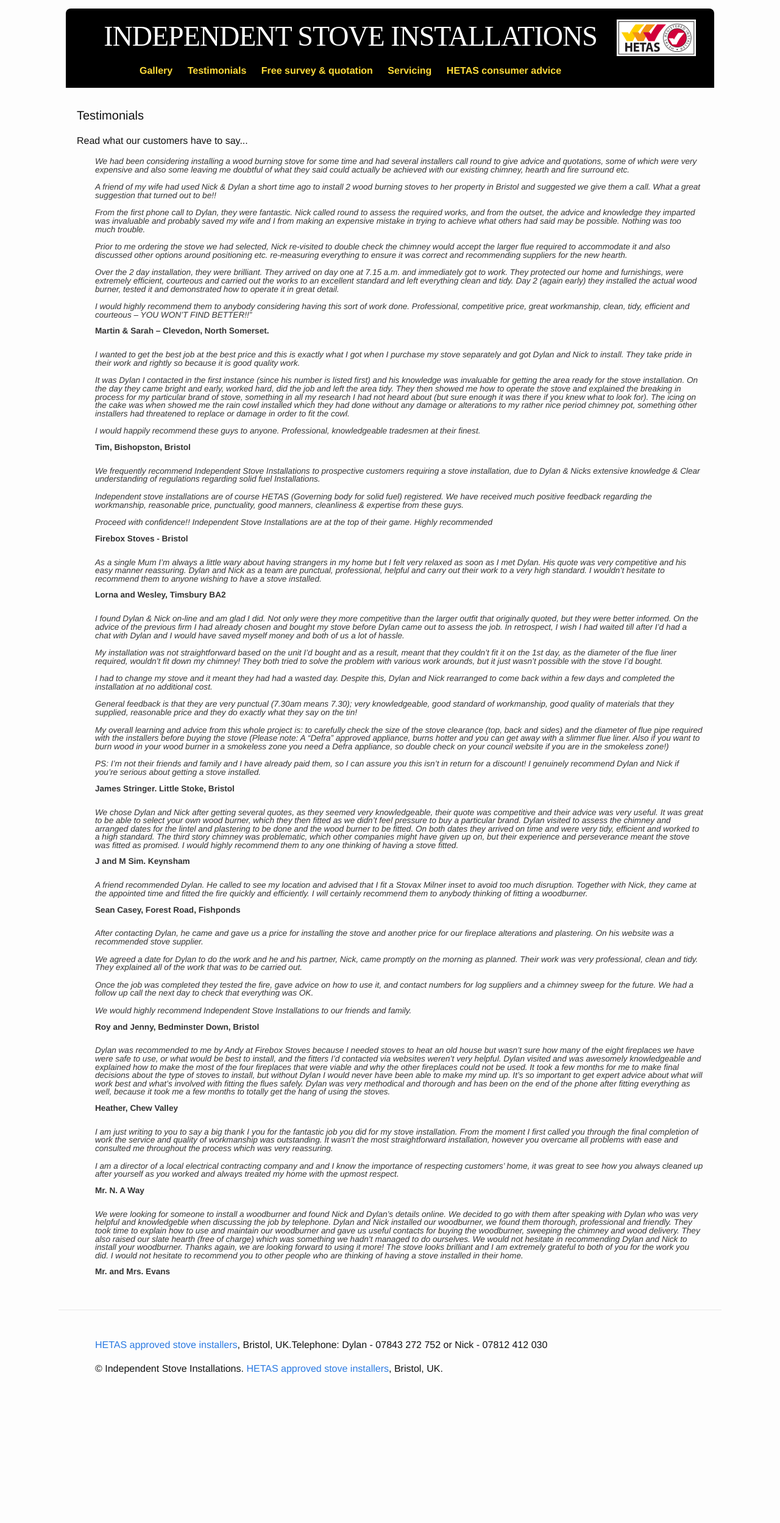
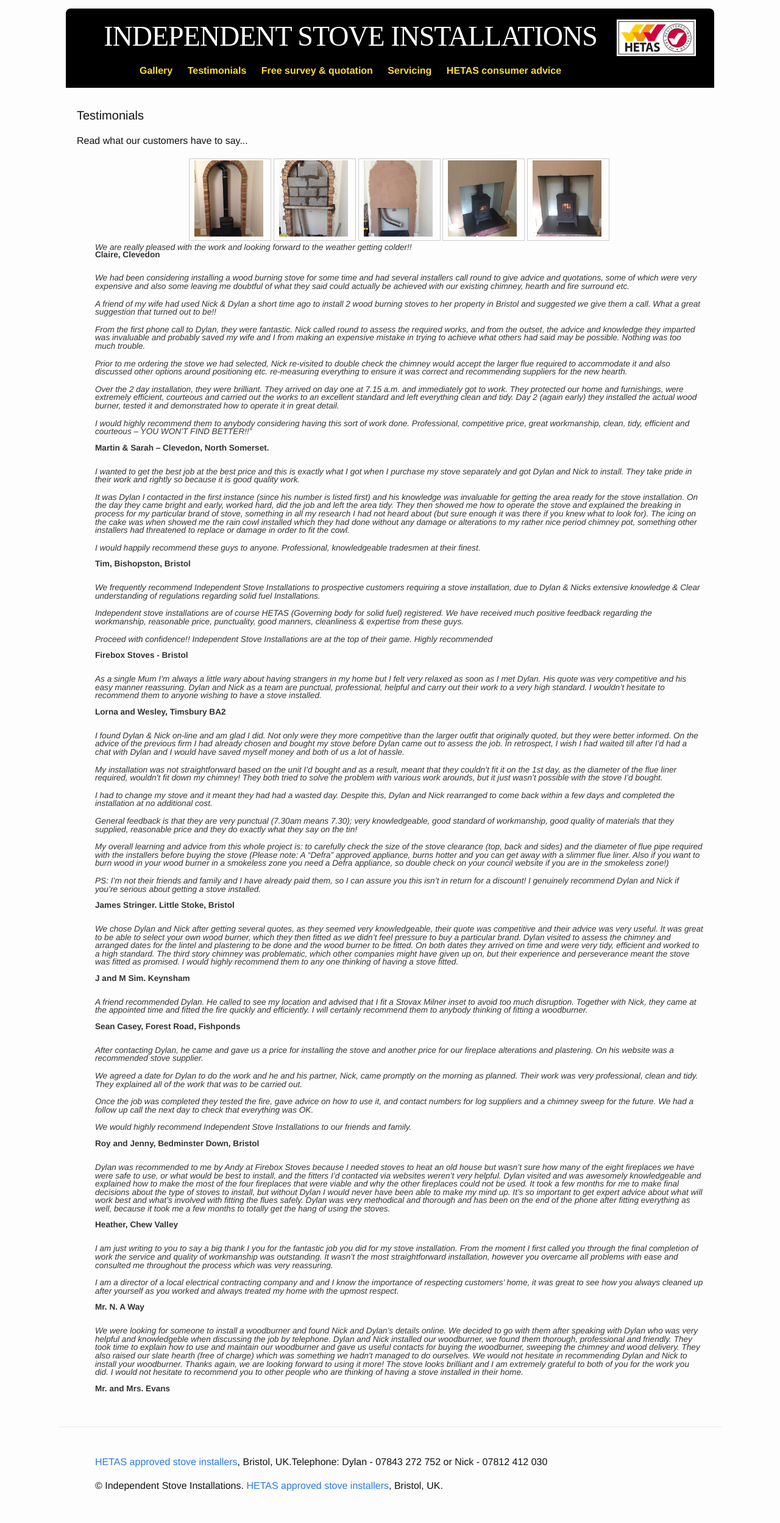
Before and after one commit to steventux/independentstoveinstallations, a Jekyll site: the page built from testimonials.html, in a window 1280 px wide. Shown: the whole page at 61% size. Built offline with Jekyll 4.4.1, drawn with Linux system fonts in a browser that asks for light colours; before the commit the page ends 2306 px from its top, so only the background shows below that.

Commit message:
Add a mini gallery to testimonials

```diff
--- a/_sass/_layout.scss
+++ b/_sass/_layout.scss
@@ -382,7 +382,7 @@ body {
  * Recent installations
  *
  */
-.recent-installations {
+.recent-installations, .testimonials {
   .gallery-wrapper {
     margin: 2px auto 2px auto;
     text-align:center;
--- a/testimonials.html
+++ b/testimonials.html
@@ -8,7 +8,40 @@ permalink: /testimonials/
   <div class="testimonials">
     <h1 class="page-heading">{{ page.title}}</h1>
     <p>Read what our customers have to say...</p>
+
     <ul>
+      <li class="testimonial">
+        <div class="testimonial-body">
+        <div class="gallery-wrapper">
+          <div class="thumbnail-wrapper">
+            <a href="/images/01-original-installation.jpg" data-title="Original installation" data-lightbox="installations">
+              <img src="/images/01-original-installation-thumb.jpg" alt="Original installation"/>
+            </a>
+          </div>
+          <div class="thumbnail-wrapper">
+            <a href="/images/02-chimney-preparation.jpg" data-title="Chimney preparation" data-lightbox="installations">
+              <img src="/images/02-chimney-preparation-thumb.jpg" alt="Chimney preparation"/>
+            </a>
+          </div>
+          <div class="thumbnail-wrapper">
+            <a href="/images/03-chimney-rendered.jpg" data-title="Chimney rendered" data-lightbox="installations">
+              <img src="/images/03-chimney-rendered-thumb.jpg" alt="Chimney rendered"/>
+            </a>
+          </div>
+          <div class="thumbnail-wrapper">
+            <a href="/images/04-stove-fitted.jpg" data-title="Stove fitted" data-lightbox="installations">
+              <img src="/images/04-stove-fitted-thumb.jpg" alt="Stove fitted"/>
+            </a>
+          </div>
+          <div class="thumbnail-wrapper">
+            <a href="/images/05-finished.jpg" data-title="Finshed installation" data-lightbox="installations">
+              <img src="/images/05-finished-thumb.jpg" alt="Finished installation"/>
+            </a>
+          </div>
+        </div>
+        We are really pleased with the work and looking forward to the weather getting colder!!</div>
+        <div class="testimonial-author">Claire, Clevedon</div>
+      </li>
     {% for testimonial in site.data.testimonials.references %}
       <li class="testimonial">
         <div class="testimonial-body">{{ testimonial.body | markdownify }}</div>
```
Also changed, not shown: images/01-original-installation-thumb.jpg (added), images/01-original-installation.jpg (added), images/02-chimney-preparation-thumb.jpg (added), images/02-chimney-preparation.jpg (added), images/03-chimney-rendered-thumb.jpg (added), images/03-chimney-rendered.jpg (added), images/04-stove-fitted-thumb.jpg (added), images/04-stove-fitted.jpg (added), images/05-finished-thumb.jpg (added), images/05-finished.jpg (added).
